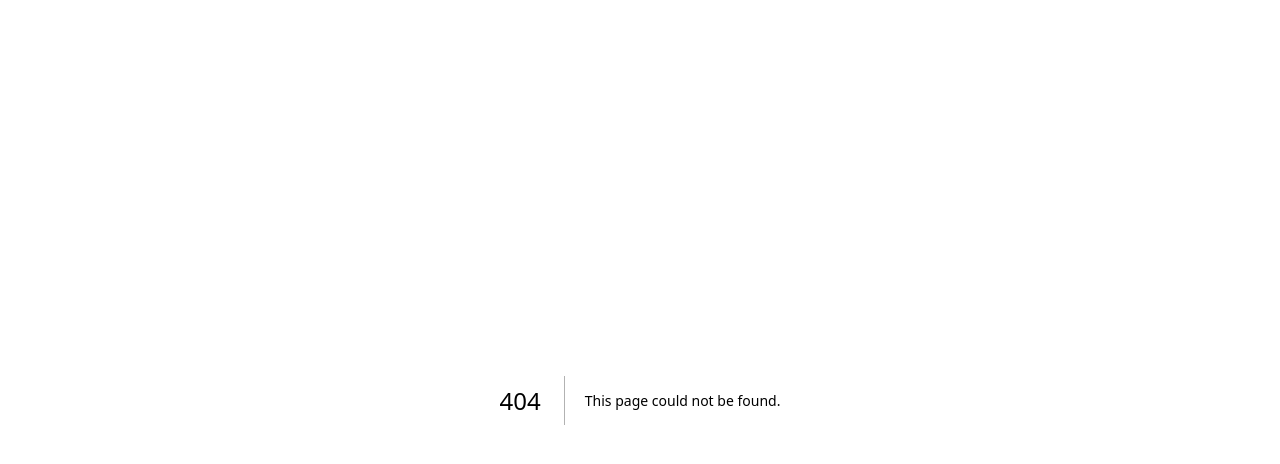
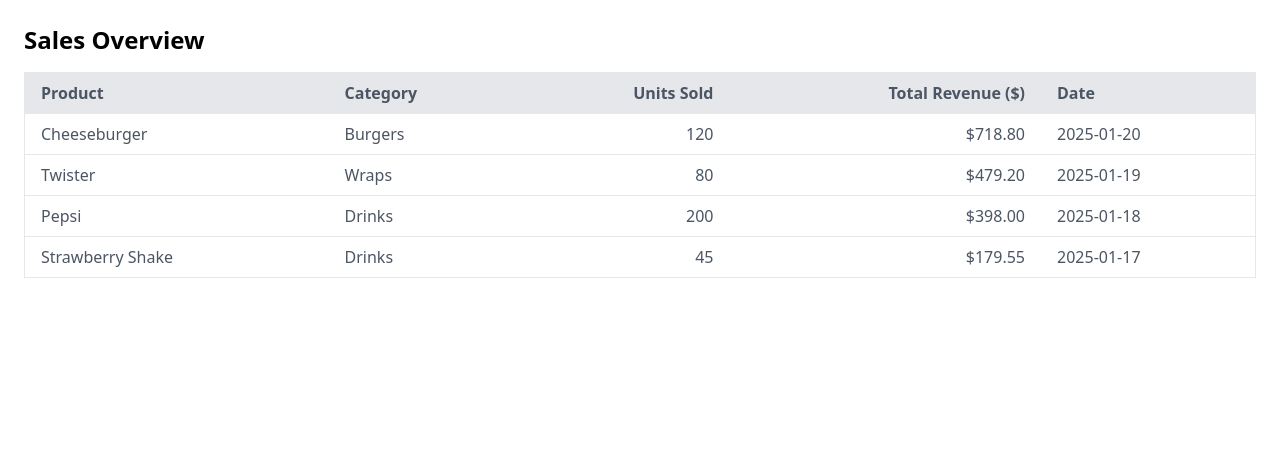
Before and after one commit to kuczkoowska/FastFoodApp, a Next.js app in the folder kioskkfc/: page /admin/reports/sales in a window 1280 px wide. Before the commit this address had no page. Shown: the top 464 px of the page. Built offline with nearby package versions, Linux system fonts and the light colour scheme.

Commit message:
administator dashboard

```diff
--- /dev/null
+++ b/kioskkfc/app/admin/orders/page.js
@@ -0,0 +1,87 @@
+"use client";
+import * as React from "react";
+
+function OrdersPage() {
+  const orders = [
+    {
+      id: 1,
+      customer: "John Doe",
+      items: [
+        { name: "Cheeseburger", quantity: 2, price: 5.99 },
+        { name: "Pepsi", quantity: 2, price: 1.99 },
+      ],
+      total: 15.96,
+      status: "Delivered",
+    },
+    {
+      id: 2,
+      customer: "Jane Smith",
+      items: [
+        { name: "Double Zinger", quantity: 1, price: 8.99 },
+        { name: "Strawberry Shake", quantity: 1, price: 3.99 },
+      ],
+      total: 12.98,
+      status: "In Progress",
+    },
+    {
+      id: 3,
+      customer: "Michael Brown",
+      items: [
+        { name: "Twister", quantity: 2, price: 5.99 },
+        { name: "Water", quantity: 1, price: 0.99 },
+      ],
+      total: 12.97,
+      status: "Cancelled",
+    },
+  ];
+
+  return (
+    <div className="p-6">
+      <h1 className="text-3xl font-bold text-center mb-6">Orders</h1>
+      <div className="space-y-4">
+        {orders.map((order) => (
+          <div
+            key={order.id}
+            className="bg-white shadow-md rounded-lg p-4 border border-gray-200"
+          >
+            <div className="flex justify-between items-center mb-4">
+              <h2 className="text-xl font-semibold text-gray-700">
+                Order #{order.id}
+              </h2>
+              <span
+                className={`px-3 py-1 text-sm font-medium rounded-full ${
+                  order.status === "Delivered"
+                    ? "bg-green-100 text-green-600"
+                    : order.status === "In Progress"
+                      ? "bg-yellow-100 text-yellow-600"
+                      : "bg-red-100 text-red-600"
+                }`}
+              >
+                {order.status}
+              </span>
+            </div>
+            <p className="text-gray-600 mb-2">
+              <span className="font-bold">Customer:</span> {order.customer}
+            </p>
+            <div className="mb-4">
+              <h3 className="text-lg font-bold text-gray-800">Items:</h3>
+              <ul className="list-disc list-inside text-gray-600">
+                {order.items.map((item, index) => (
+                  <li key={index}>
+                    {item.name} (x{item.quantity}) - $
+                    {(item.price * item.quantity).toFixed(2)}
+                  </li>
+                ))}
+              </ul>
+            </div>
+            <p className="text-lg font-bold text-gray-800">
+              Total: ${order.total.toFixed(2)}
+            </p>
+          </div>
+        ))}
+      </div>
+    </div>
+  );
+}
+
+export default OrdersPage;
--- a/kioskkfc/app/admin/page.js
+++ b/kioskkfc/app/admin/page.js
@@ -10,7 +10,7 @@ const LoginPage = () => {
 
   const handleSubmit = (e) => {
     e.preventDefault();
-    router.push("/sale");
+    router.push("admin/sale");
   };
 
   return (
--- /dev/null
+++ b/kioskkfc/app/admin/products/page.js
@@ -0,0 +1,42 @@
+"use client";
+import * as React from "react";
+import { useState, useEffect } from "react";
+import { food } from "../../data/food";
+function ProductsPage() {
+  const [products, setProducts] = useState([]);
+
+  useEffect(() => {
+    setProducts(food);
+  }, []);
+
+  return (
+    <div className="p-6">
+      <h1 className="text-3xl font-bold text-center mb-6">Products</h1>
+      <div className="grid grid-cols-1 sm:grid-cols-2 md:grid-cols-3 gap-6">
+        {products.map((product, index) => (
+          <div
+            key={index}
+            className="bg-white shadow-md rounded-lg p-4 hover:shadow-lg transition"
+          >
+            <h2 className="text-xl font-semibold text-gray-700">
+              {product.name}
+            </h2>
+            <p className="text-sm text-gray-500 mt-1">{product.description}</p>
+            <p className="text-lg font-bold text-gray-800 mt-3">
+              ${product.price.toFixed(2)}
+            </p>
+            <ul className="mt-3 text-sm text-gray-600">
+              {product.ingredients.map((ingredient, i) => (
+                <li key={i} className="list-disc list-inside">
+                  {ingredient}
+                </li>
+              ))}
+            </ul>
+          </div>
+        ))}
+      </div>
+    </div>
+  );
+}
+
+export default ProductsPage;
--- /dev/null
+++ b/kioskkfc/app/admin/reports/sales/page.js
@@ -0,0 +1,78 @@
+"use client";
+import * as React from "react";
+import { useState } from "react";
+
+const dummySalesData = [
+  {
+    id: 1,
+    product: "Cheeseburger",
+    category: "Burgers",
+    unitsSold: 120,
+    totalRevenue: 718.8,
+    date: "2025-01-20",
+  },
+  {
+    id: 2,
+    product: "Twister",
+    category: "Wraps",
+    unitsSold: 80,
+    totalRevenue: 479.2,
+    date: "2025-01-19",
+  },
+  {
+    id: 3,
+    product: "Pepsi",
+    category: "Drinks",
+    unitsSold: 200,
+    totalRevenue: 398.0,
+    date: "2025-01-18",
+  },
+  {
+    id: 4,
+    product: "Strawberry Shake",
+    category: "Drinks",
+    unitsSold: 45,
+    totalRevenue: 179.55,
+    date: "2025-01-17",
+  },
+];
+
+export default function SalesPage() {
+  const [salesData, setSalesData] = useState(dummySalesData);
+
+  return (
+    <div className="p-6">
+      <div>
+        <h1 className="text-2xl font-bold mb-4">Sales Overview</h1>
+        <table className="min-w-full bg-white border border-gray-200 rounded-md">
+          <thead className="bg-gray-200 text-gray-600">
+            <tr>
+              <th className="text-left py-2 px-4 border-b">Product</th>
+              <th className="text-left py-2 px-4 border-b">Category</th>
+              <th className="text-right py-2 px-4 border-b">Units Sold</th>
+              <th className="text-right py-2 px-4 border-b">
+                Total Revenue ($)
+              </th>
+              <th className="text-left py-2 px-4 border-b">Date</th>
+            </tr>
+          </thead>
+          <tbody>
+            {salesData.map((sale) => (
+              <tr key={sale.id} className="hover:bg-gray-50 text-gray-600">
+                <td className="py-2 px-4 border-b">{sale.product}</td>
+                <td className="py-2 px-4 border-b">{sale.category}</td>
+                <td className="text-right py-2 px-4 border-b">
+                  {sale.unitsSold}
+                </td>
+                <td className="text-right py-2 px-4 border-b">
+                  ${sale.totalRevenue.toFixed(2)}
+                </td>
+                <td className="py-2 px-4 border-b">{sale.date}</td>
+              </tr>
+            ))}
+          </tbody>
+        </table>
+      </div>
+    </div>
+  );
+}
--- /dev/null
+++ b/kioskkfc/app/admin/sale/page.js
@@ -0,0 +1,120 @@
+"use client";
+import * as React from "react";
+import { useState, useEffect } from "react";
+import PropTypes from "prop-types";
+import Box from "@mui/material/Box";
+import Typography from "@mui/material/Typography";
+import { createTheme } from "@mui/material/styles";
+import ShoppingCartIcon from "@mui/icons-material/ShoppingCart";
+import BarChartIcon from "@mui/icons-material/BarChart";
+import DescriptionIcon from "@mui/icons-material/Description";
+import { AppProvider } from "@toolpad/core/AppProvider";
+import { DashboardLayout } from "@toolpad/core/DashboardLayout";
+import ProductsPage from "../products/page";
+import OrdersPage from "../orders/page";
+import SalesPage from "../reports/sales/page";
+import { useRouter } from "next/navigation";
+
+const NAVIGATION = [
+  {
+    kind: "header",
+    title: "Main items",
+  },
+  {
+    segment: "orders",
+    title: "Orders",
+    icon: <ShoppingCartIcon />,
+  },
+  {
+    kind: "divider",
+  },
+  {
+    kind: "header",
+    title: "Analytics",
+  },
+  {
+    segment: "reports",
+    title: "Reports",
+    icon: <BarChartIcon />,
+    children: [
+      {
+        segment: "sales",
+        title: "Sales",
+        icon: <DescriptionIcon />,
+      },
+    ],
+  },
+  {
+    segment: "products",
+    title: "Products",
+    icon: <DescriptionIcon />,
+  },
+];
+
+function useDemoRouter(basePath) {
+  const [path, setPath] = useState(`${basePath}/products`);
+  const segment = path.split("/").pop();
+
+  return {
+    pathname: path,
+    segment,
+    push: (newPath) => setPath(newPath),
+    navigate: (newPath) => setPath(newPath),
+  };
+}
+
+const demoTheme = createTheme({
+  cssVariables: {
+    colorSchemeSelector: "data-toolpad-color-scheme",
+  },
+  colorSchemes: { light: true, dark: true },
+  breakpoints: {
+    values: {
+      xs: 0,
+      sm: 600,
+      md: 600,
+      lg: 1200,
+      xl: 1536,
+    },
+  },
+});
+
+function DemoPageContent({ pathname }) {
+  return (
+    <Box
+      sx={{
+        py: 4,
+        display: "flex",
+        flexDirection: "column",
+        alignItems: "center",
+        textAlign: "center",
+      }}
+    >
+      <Typography>Dashboard content for {pathname}</Typography>
+    </Box>
+  );
+}
+
+DemoPageContent.propTypes = {
+  pathname: PropTypes.string.isRequired,
+};
+
+export default function DashboardLayoutBasic() {
+  const router = useDemoRouter("");
+
+  return (
+    <AppProvider navigation={NAVIGATION} router={router} theme={demoTheme}>
+      <DashboardLayout>
+        {router.segment === "products" ? (
+          <ProductsPage />
+        ) : router.segment === "orders" ? (
+          <OrdersPage />
+        ) : router.segment === "sales" ? (
+          <SalesPage />
+        ) : (
+          <DemoPageContent pathname={router.pathname} />
+        )}
+      </DashboardLayout>
+    </AppProvider>
+  );
+}
```
Also changed, not shown: 1 other file (tests, documents, lock files or other folders).
